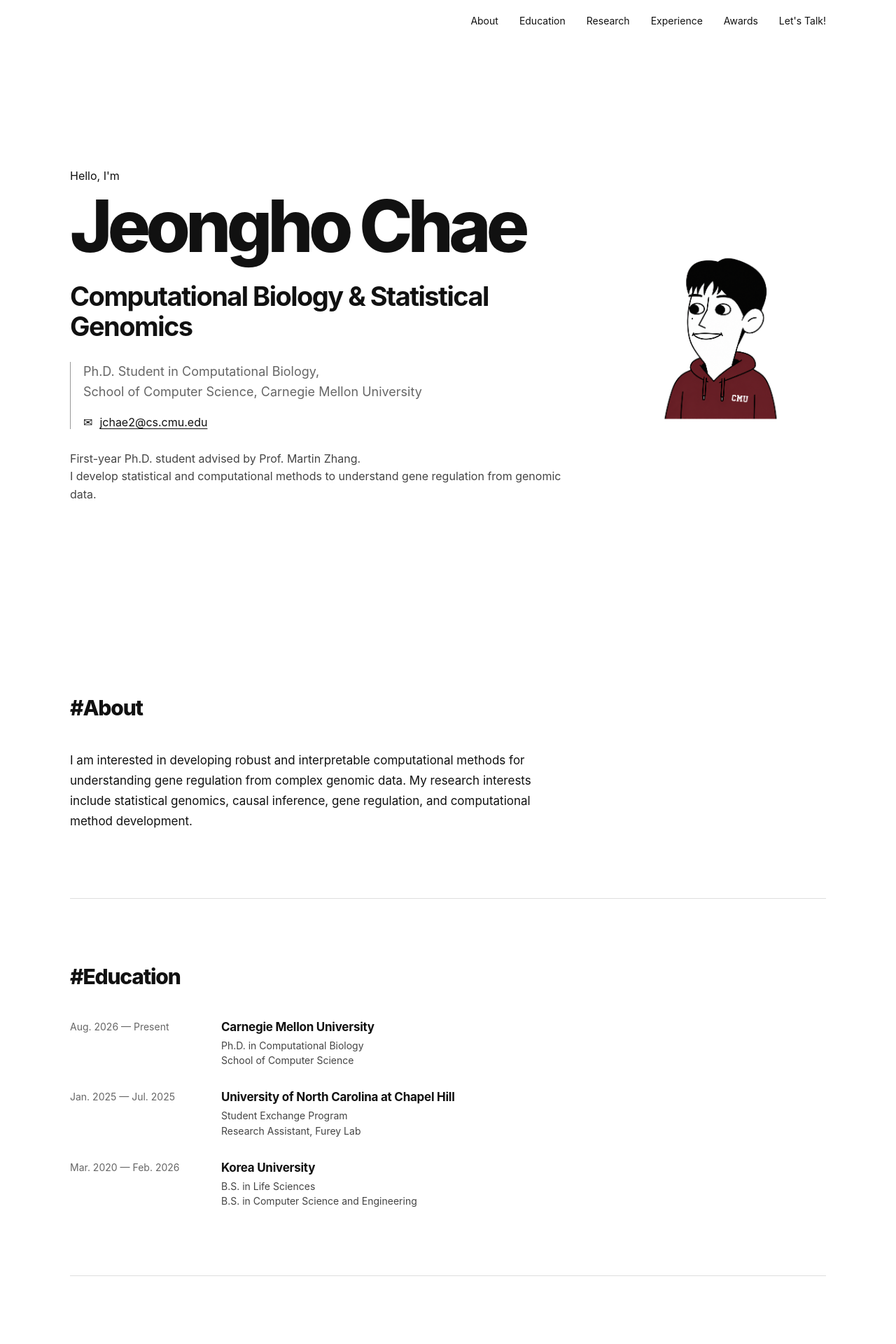
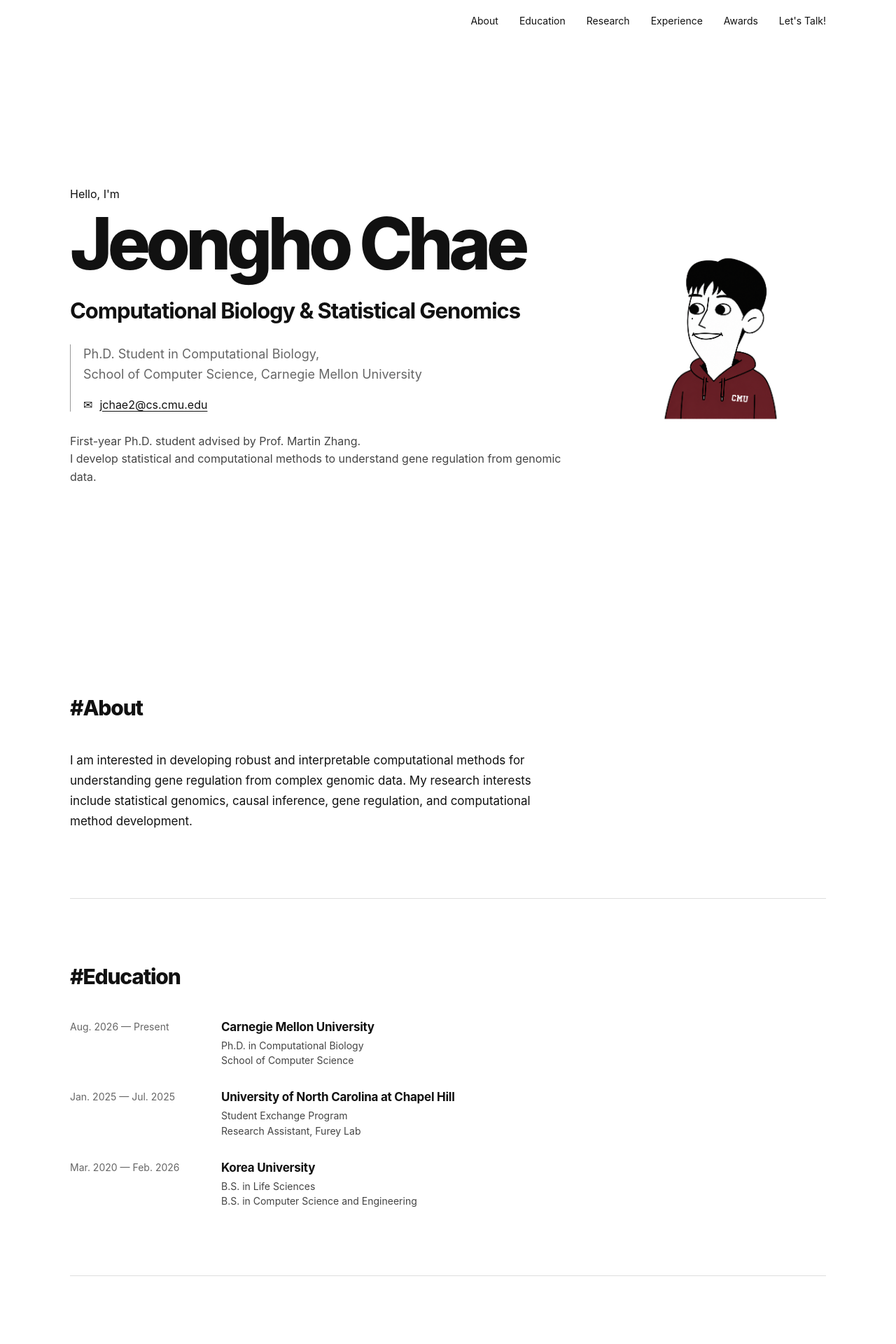
Before and after one commit to chae-jh/chae-jh.github.io, a Jekyll site: the page index.html, which Jekyll copies as it is, in a window 1280 px wide. Shown: the top 1920 px of the page at 70% size. Built offline with Jekyll 4.4.1, drawn with Linux system fonts in a browser that asks for light colours.

Commit message:
Update index.html

```diff
--- a/index.html
+++ b/index.html
@@ -147,11 +146,13 @@
     .hero-role {
       margin-top: 30px;
 
-      font-size: clamp(27px, 3.3vw, 38px);
+      font-size: clamp(24px, 2.55vw, 31px);
       line-height: 1.12;
 
       font-weight: 700;
-      letter-spacing: -0.04em;
+      letter-spacing: -0.035em;
+
+      white-space: nowrap;
     }
 
     .hero-info {
@@ -452,7 +453,9 @@
       }
 
       .hero-role {
-        font-size: 26px;
+        font-size: 24px;
+
+        white-space: normal;
       }
 
       .hero-info p {
@@ -550,8 +553,6 @@
 
         <div class="hero-layout">
 
-          <!-- LEFT SIDE: ORIGINAL CONTENT -->
-
           <div class="hero-inner">
 
             <p class="hello">
@@ -563,8 +564,7 @@
             </h1>
 
             <div class="hero-role">
-              Computational Biology &amp;
-              Statistical Genomics
+              Computational Biology &amp; Statistical Genomics
             </div>
 
             <div class="hero-info">
@@ -608,7 +608,7 @@
           <div class="hero-image">
 
             <img
-              src="avatar.png"
+              src="avatar.png?v=3"
               alt="Jeongho Chae illustration"
             >
 
```
Also changed, not shown: other parts of index.html (+0 -1 lines).
